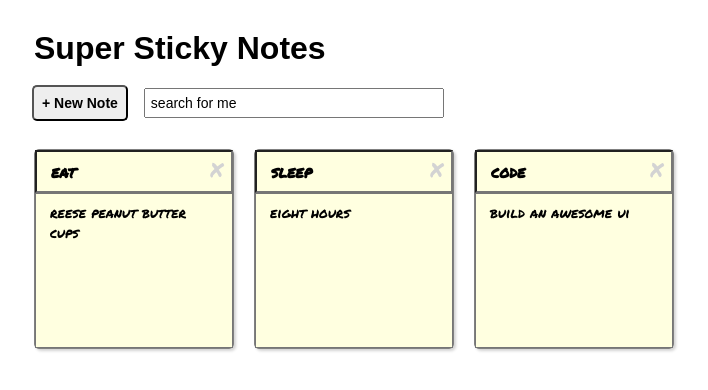
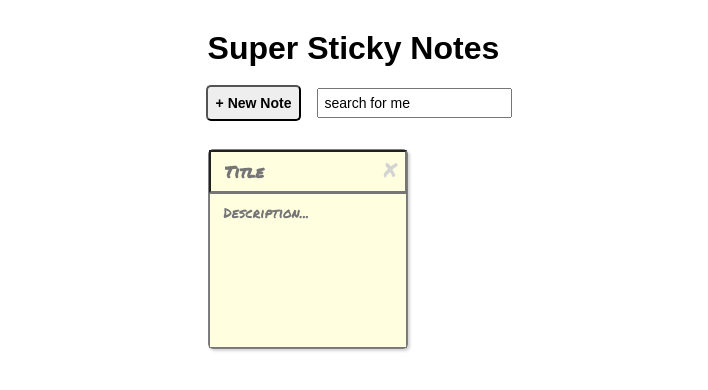
Before and after one commit to jordanr2m/sticky-notes-app, a React (Create React App) app: page / in a window 1280 px wide. Shown: the top 390 px of the page, without its empty margins (286-994 px from the left). Built offline with nearby package versions, Linux system fonts and the light colour scheme.

Commit message:
Added functionality to add a new note.

```diff
--- a/src/App.js
+++ b/src/App.js
@@ -6,32 +6,33 @@
   state = {
     notes: [
       {
-        id: 0,
-        title: "eat",
-        description: "reese peanut butter cups",
-        doesMatchSearch: true
+        id: Date.now(),
+        title: "",
+        description: "",
+        doesMatchSearch: true,
       },
-      {
-        id: 1,
-        title: "sleep",
-        description: "eight hours",
-        doesMatchSearch: true
-      },
-      {
-        id: 2,
-        title: "code",
-        description: "build an awesome ui",
-        doesMatchSearch: true
-      }
     ],
 
     searchText: "search for me",
   };
 
+  addNote = () => {
+    // create new note
+    const newNote = {
+      id: Date.now(),
+      title: "",
+      description: "",
+      doesMatchSearch: true,
+    };
+    // add new note to existing notes array in state
+    const newNotes = [newNote, ...this.state.notes]
+    this.setState({ notes: newNotes });
+  }
+
   render() {
     return (
       < div >
-        <Header searchText={this.state.searchText}/>
+        <Header searchText={this.state.searchText} addNote={this.addNote}/>
         <NotesList notes={this.state.notes}/>
       </div >
     );
--- a/src/Header.js
+++ b/src/Header.js
@@ -4,7 +4,7 @@
     <header>
         <h1 className="app-header__title">Super Sticky Notes</h1>
         <aside className="app-header__controls">
-            <button className="add-new">+ New Note</button>
+            <button className="add-new" onClick={props.addNote}>+ New Note</button>
             <input className="search" type="text" placeholder="Type here to search..." value={props.searchText} />
         </aside>
     </header>
```
